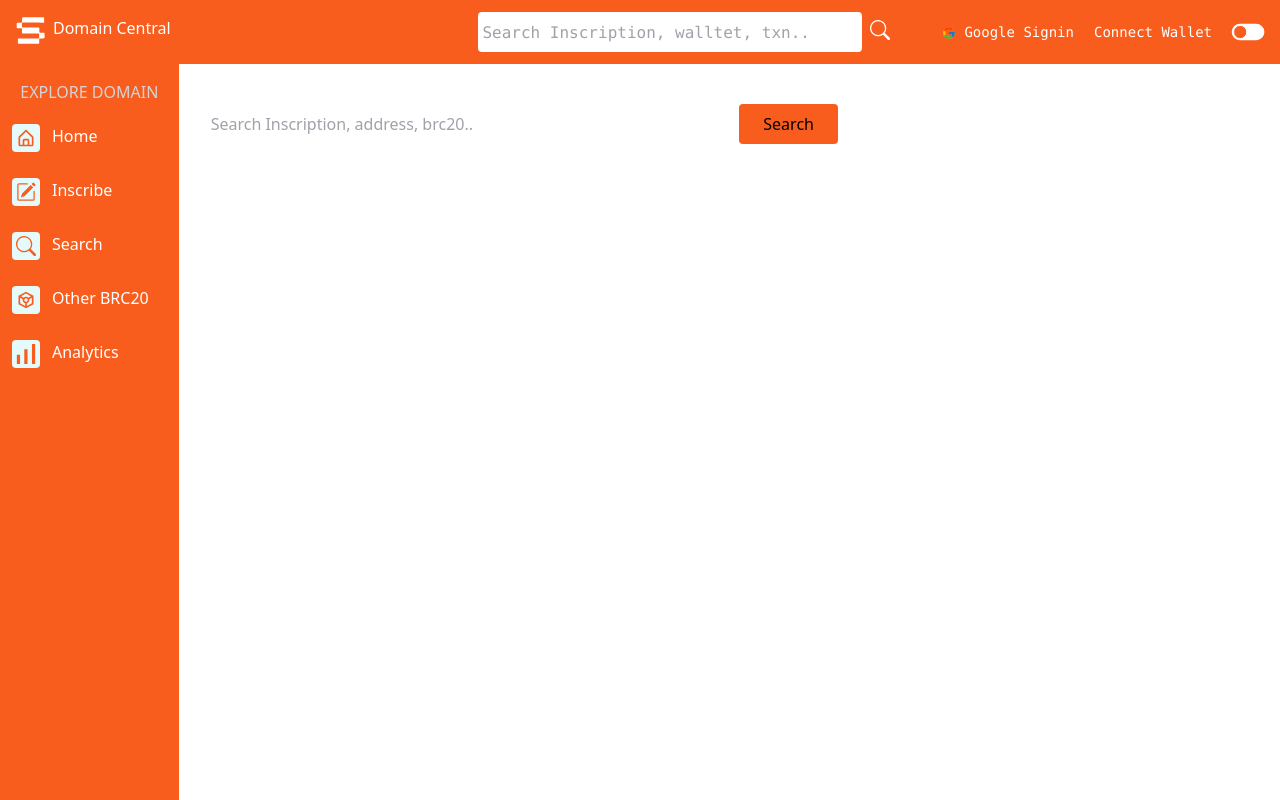
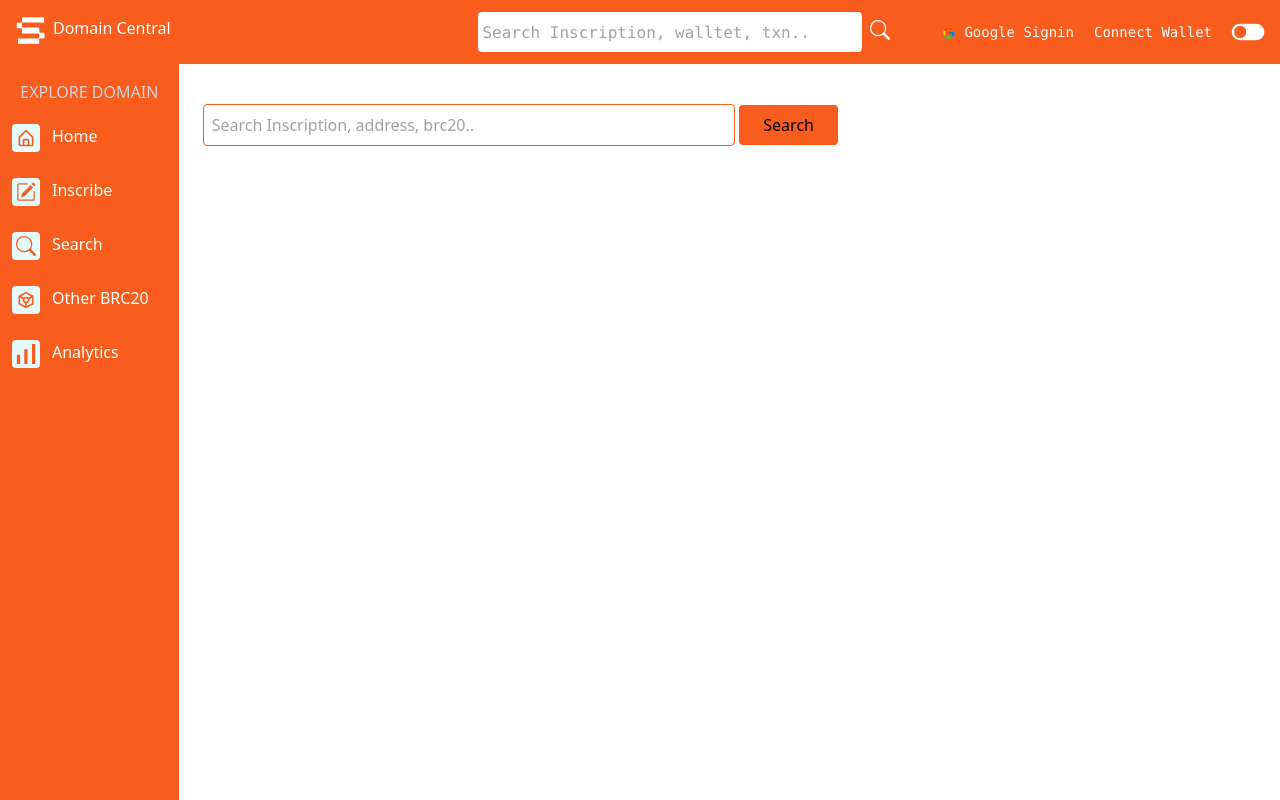
Before and after one commit to ramyohan90/sats-web, a React (Create React App) app: page /search in a window 1280 px wide. Built offline with nearby package versions, Linux system fonts and the light colour scheme.

Commit message:
search feature and top header made fixed.

```diff
--- a/src/components/search/Search.tsx
+++ b/src/components/search/Search.tsx
@@ -5,7 +5,7 @@ export function SearchComponent() {
             <div className="">
                 <div>
                     <input autoComplete="off" type="text" placeholder="Search Inscription, address, brc20.."
-                        className="p-2 rounded xs:w-full xxs:w-full sm:w-full md:w-full lg:w-1/2 2xl:w-1/2 focus:ring focus:ring-satsColor focus:outline-none" />
+                        className="p-2 rounded xs:w-full xxs:w-full sm:w-full border border-satsColor md:w-full lg:w-1/2 2xl:w-1/2 focus:ring focus:ring-satsColor focus:outline-none" />
                         <div className="inline-block bg-satsColor rounded md:ml-1 px-6 py-2 xs:mt-2 sm:mt-2 md:mt-0">
                             Search
                         </div>
```
